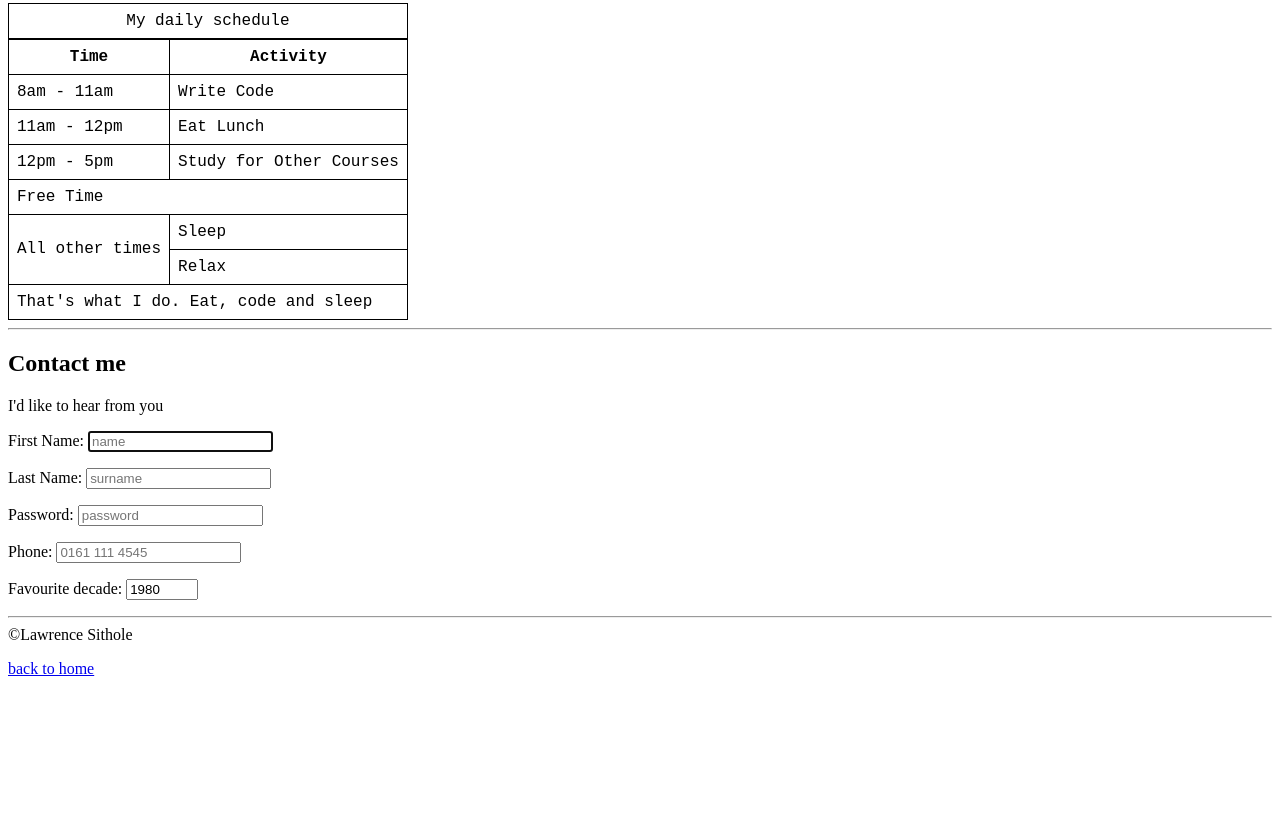
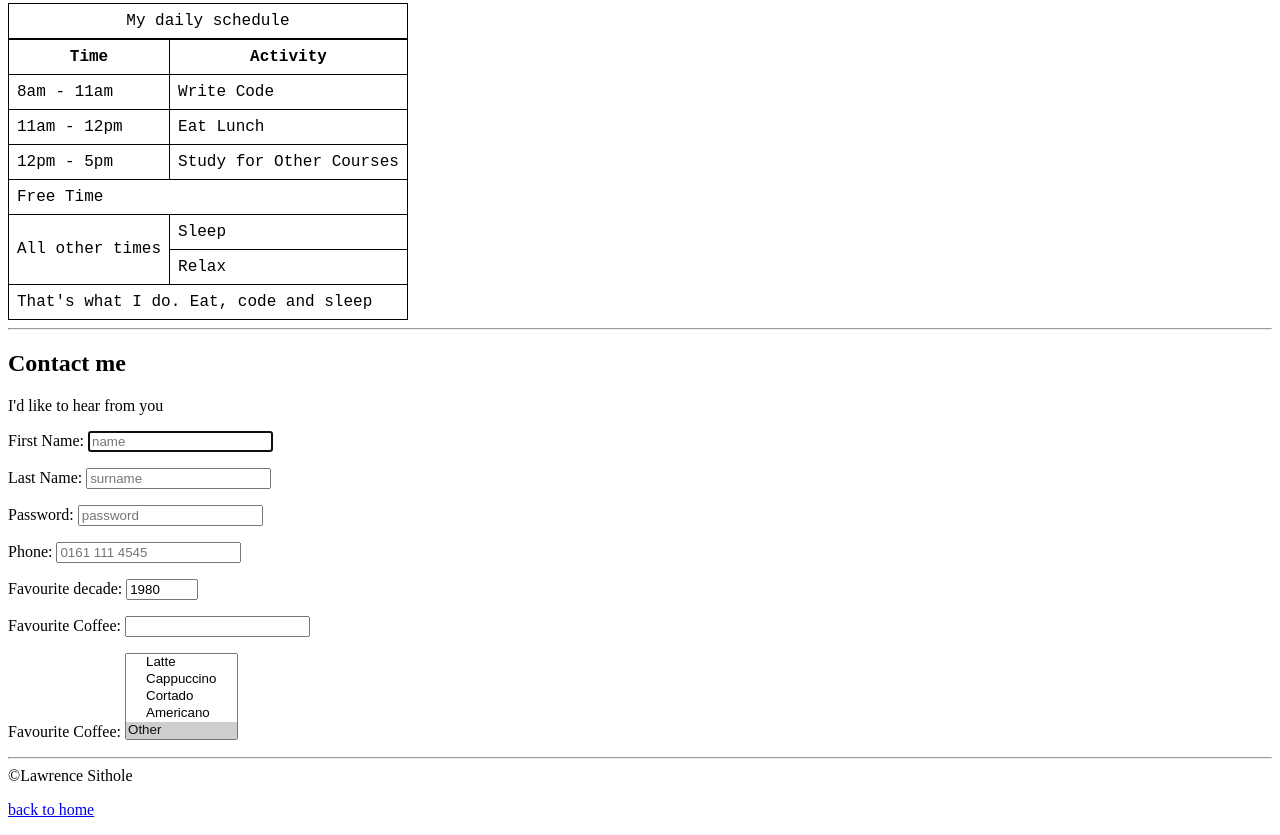
Before and after one commit to Lawrence-Sithole/HTML, a plain HTML site: page index.html in a window 1280 px wide. Shown: the part 1178-2013 px from the top of the page. Before the commit the page ends 1872 px from the top, so only its background shows below. Drawn offline with Linux system fonts and the light colour scheme.

Commit message:
input methods

```diff
--- a/index.html
+++ b/index.html
@@ -150,6 +150,35 @@
         <label for="decade"> Favourite decade:</label>
         <input type="number" name="decade" id="decade" min="1950" max="2020" step="10" value="1980">
       </p>
+      <p>
+        <label for="coffees">Favourite Coffee:</label>
+        <input type="text" name="coffees" id="coffees" list="coffees-list">
+        <datalist id="coffees-list">
+          <option value="Coffee">
+          <option value="Latte">
+          <option value="Espresso">
+          <option value="Cortado">
+          <option value="Americano">
+          <option value="Other">
+        </datalist>
+      </p>
+      <p>
+        <label for="coffee">Favourite Coffee:</label>
+        <select name="coffee" id="coffee" multiple size="5">
+        <optgroup label="Coffees">
+          <option value="regularcoffee">Regular    Coffee</option>
+          <option value="iced coffee">Iced Coffee</option>
+        </optgroup>
+        <optgroup label="Espresso Drinks">
+          <option value="latte">Latte</option>
+          <option value="cappuccino">Cappuccino</option>
+          <option value="cortado">Cortado</option>
+          <option value="americano">Americano</option>
+        </optgroup>
+        <option value="other" selected>Other</option>
+
+        </select>
+      </p>
       </form>
     </article>
     <hr>
```
